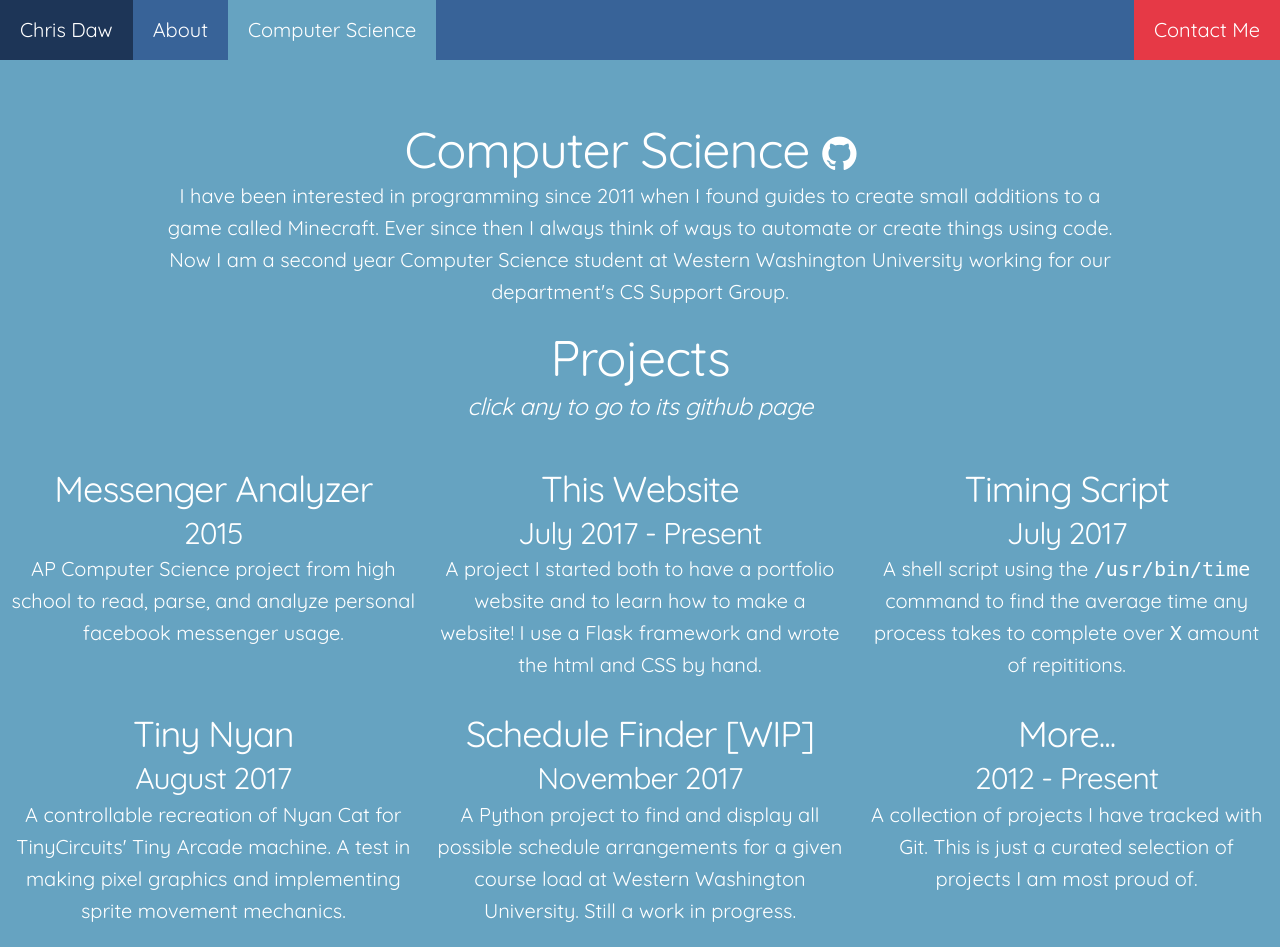
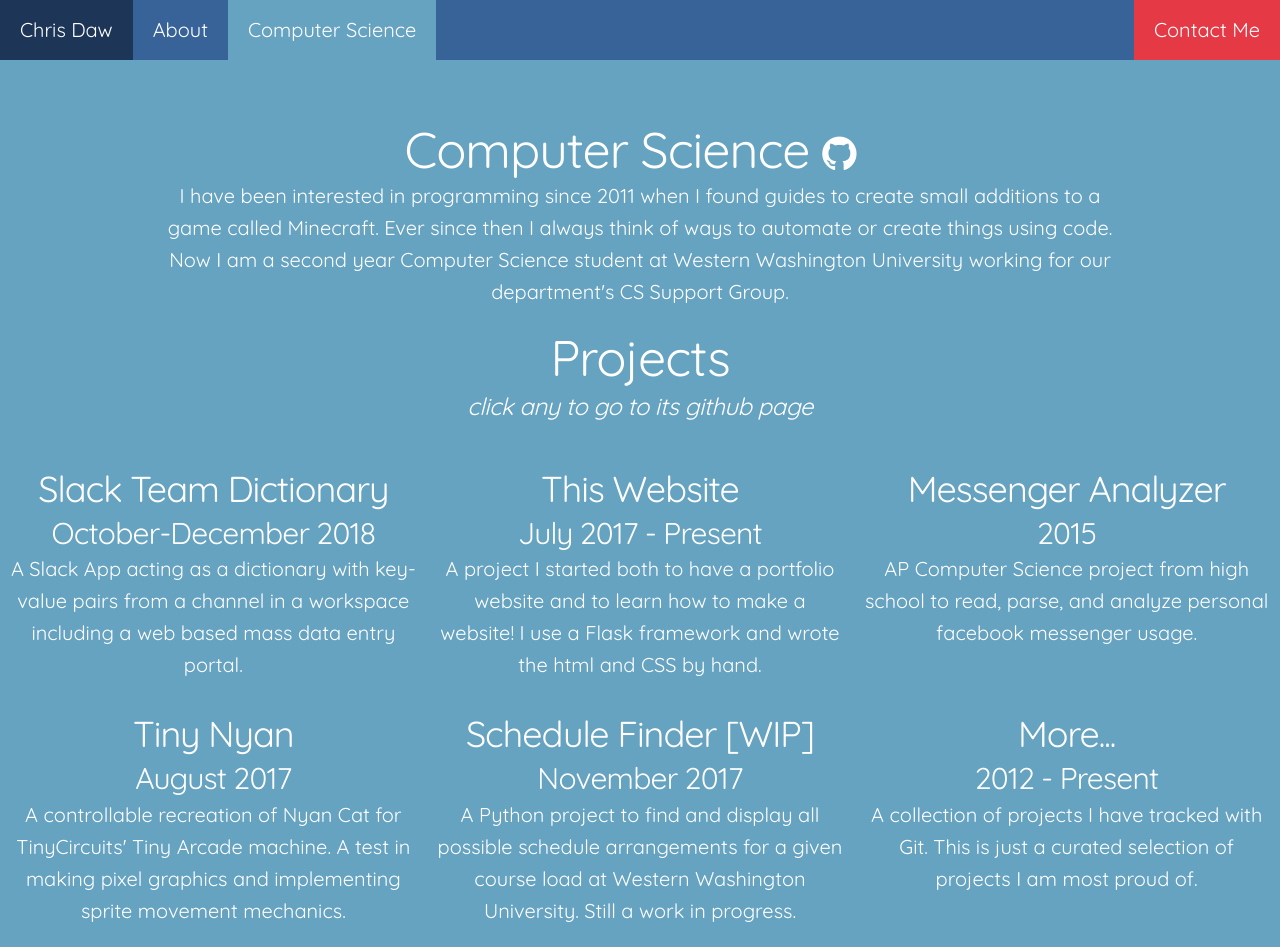
Before and after one commit to ChristopherDaw/chrisdaw.net, a Flask app: page /cs in a window 1280 px wide. Run offline with Flask 2, Linux system fonts and the light colour scheme.

Commit message:
Update website to Fall 2018

```diff
--- a/templates/cs.html
+++ b/templates/cs.html
@@ -74,11 +74,11 @@
   <h1>Projects</h1>
   <h5><i>click any to go to its github page</i></h5><br>
   <div class="row">
-    <a class="fill33" href="https://github.com/ChristopherDaw/fbMessageAnalyzer" title="Facebook Message Analyzer" target="_blank">
+    <a class="fill33" href="https://github.com/ChristopherDaw/slack-teamdict" title="Slack Team Dict" target="_blank">
 
-        <h3>Messenger Analyzer</h3>
-        <h4>2015</h4>
-        <p>AP Computer Science project from high school to read, parse, and analyze personal facebook messenger usage.</p>
+        <h3>Slack Team Dictionary</h3>
+        <h4>October-December 2018</h4>
+        <p>A Slack App acting as a dictionary with key-value pairs from a channel in a workspace including a web based mass data entry portal.</p>
 
     </a>
     <a class="fill33" href="https://github.com/ChristopherDaw/chrisdaw.net" title="Website" target="_blank">
@@ -88,11 +88,11 @@
         <p>A project I started both to have a portfolio website and to learn how to make a website! I use a Flask framework and wrote the html and CSS by hand.</p>
 
     </a>
-    <a class="fill33" href="https://github.com/ChristopherDaw/TimingScript" title="Github" target="_blank">
+    <a class="fill33" href="https://github.com/ChristopherDaw/fbMessageAnalyzer" title="Facebook Message Analyzer" target="_blank">
 
-        <h3>Timing Script</h3>
-        <h4>July 2017</h4>
-        <p>A shell script using the <code>/usr/bin/time</code> command to find the average time any process takes to complete over <code>X</code> amount of repititions.</p>
+        <h3>Messenger Analyzer</h3>
+        <h4>2015</h4>
+        <p>AP Computer Science project from high school to read, parse, and analyze personal facebook messenger usage.</p>
 
     </a>
   </div>
--- a/templates/index.html
+++ b/templates/index.html
@@ -62,9 +62,9 @@
       <div class="six columns">
         <h1>Chris Daw</h1>
         <h4>Western Washington University</h4>
-        <p>Programmer,<br>Theater Technician,<br>Hobbyist.</p>
+        <p>Programmer,<br>Singer,<br>Nerd.</p>
         <div class="resume">
-          <a href="static/files/2017ChrisDawResume.pdf" target="_blank" class="downloadbutton">Resume!</a>
+          <a href="static/files/ChristopherDawResume.pdf" target="_blank" class="downloadbutton">Resume!</a>
         </div>
 
         <!-- Social Media Links -->
```
Also changed, not shown: templates/about.html (+11 -13 lines), 2 other files.
